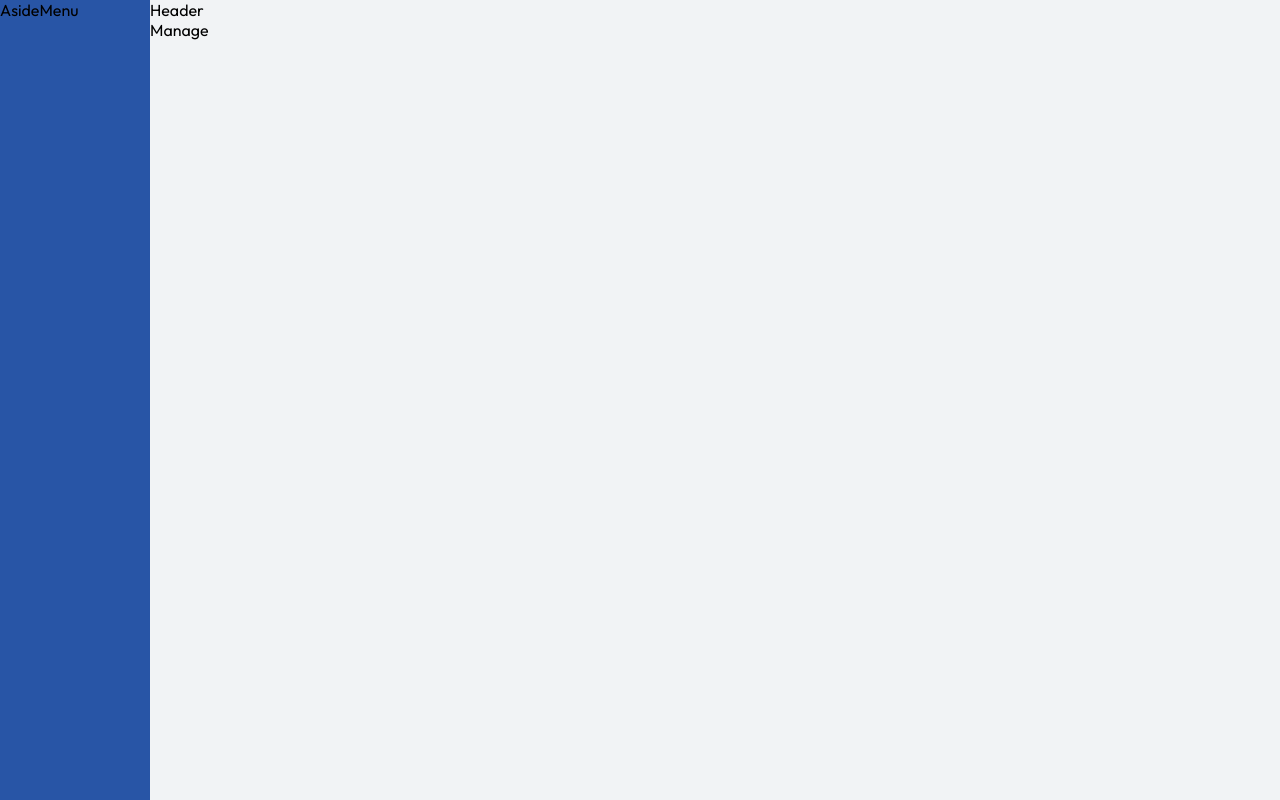
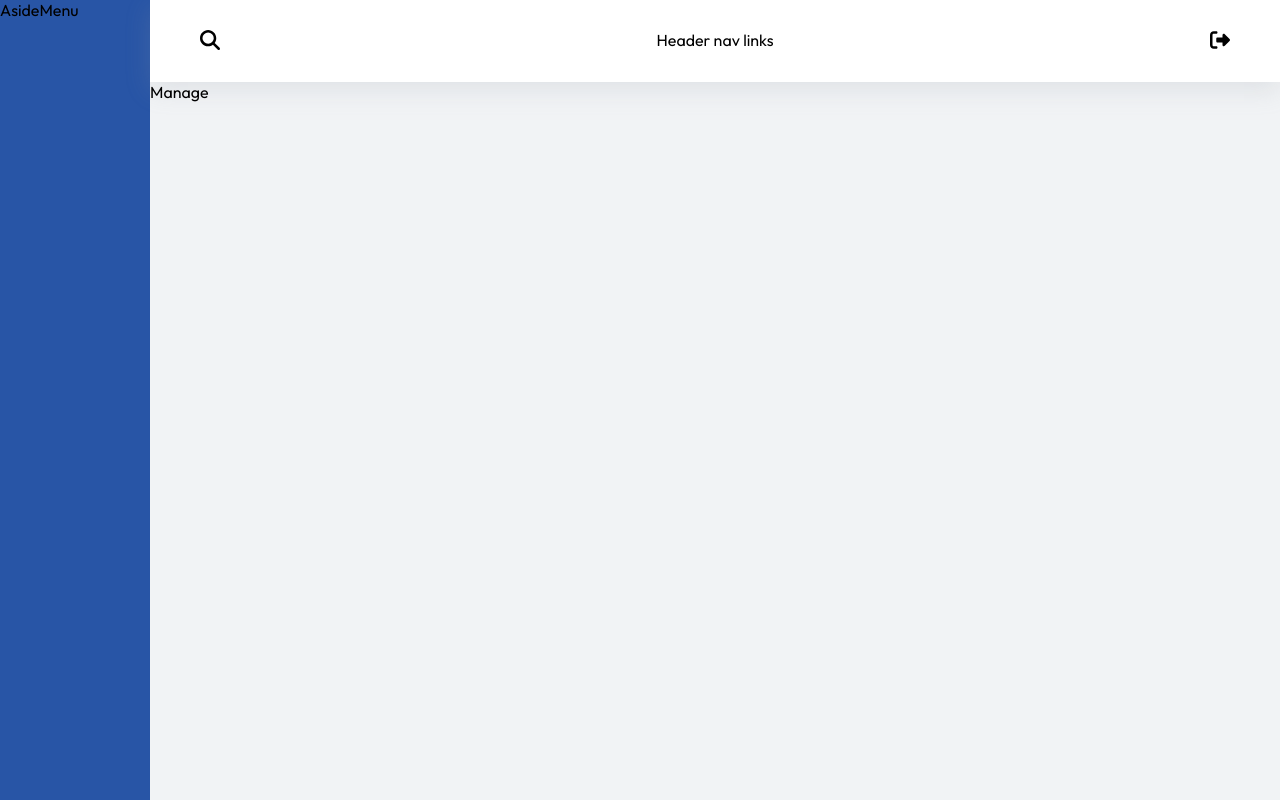
Before and after one commit to ricardozuritadev/cleverpy-technical-test, a React (Create React App) app: page /dashboard in a window 1280 px wide. Built offline with nearby package versions, Linux system fonts and the light colour scheme.

Commit message:
styles: header styles added

```diff
--- a/src/components/header/indext.tsx
+++ b/src/components/header/indext.tsx
@@ -1,5 +1,26 @@
+import { FontAwesomeIcon } from '@fortawesome/react-fontawesome';
+import { faMagnifyingGlass } from '@fortawesome/free-solid-svg-icons';
+import { faRightFromBracket } from '@fortawesome/free-solid-svg-icons';
+import { faBars } from '@fortawesome/free-solid-svg-icons';
+
 const Header = () => {
-  return <div>Header</div>;
+  return (
+    <header className="header">
+      <div>
+        <FontAwesomeIcon icon={faMagnifyingGlass} className="header__icons" />
+      </div>
+
+      <nav className="header__desktop">Header nav links</nav>
+
+      <div className="header__desktop">
+        <FontAwesomeIcon icon={faRightFromBracket} className="header__icons" />
+      </div>
+
+      <div className="header__mobile">
+        <FontAwesomeIcon icon={faBars} className="header__icons" />
+      </div>
+    </header>
+  );
 };
 
 export default Header;
--- a/src/components/header/styles.scss
+++ b/src/components/header/styles.scss
@@ -0,0 +1,29 @@
+.header {
+  display: flex;
+  justify-content: space-between;
+  background-color: $color-white;
+  padding: 3rem;
+  box-shadow: $shadow-auth;
+
+  @include respond(desktop) {
+    padding: 3rem 5rem;
+  }
+
+  &__desktop {
+    display: none;
+
+    @include respond(desktop) {
+      display: block;
+    }
+  }
+
+  &__mobile {
+    @include respond(desktop) {
+      display: none;
+    }
+  }
+
+  &__icons {
+    font-size: 2rem;
+  }
+}
```
